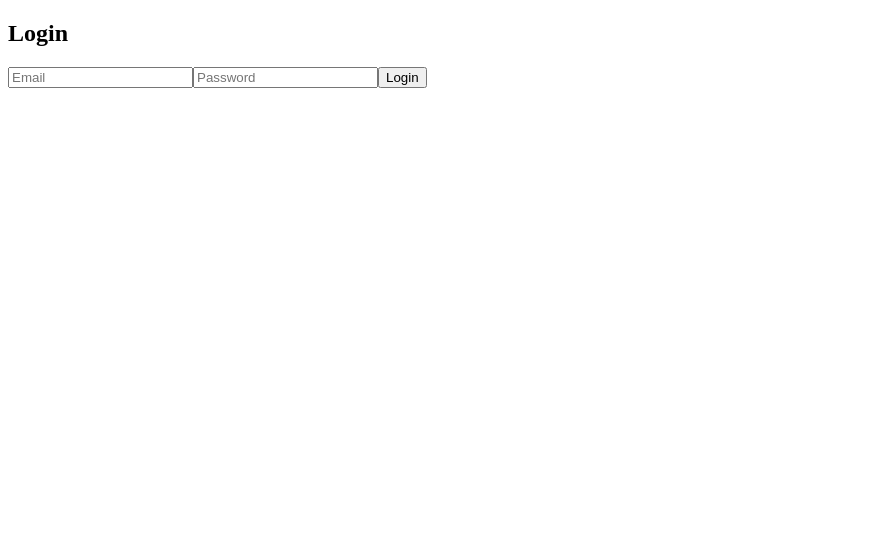
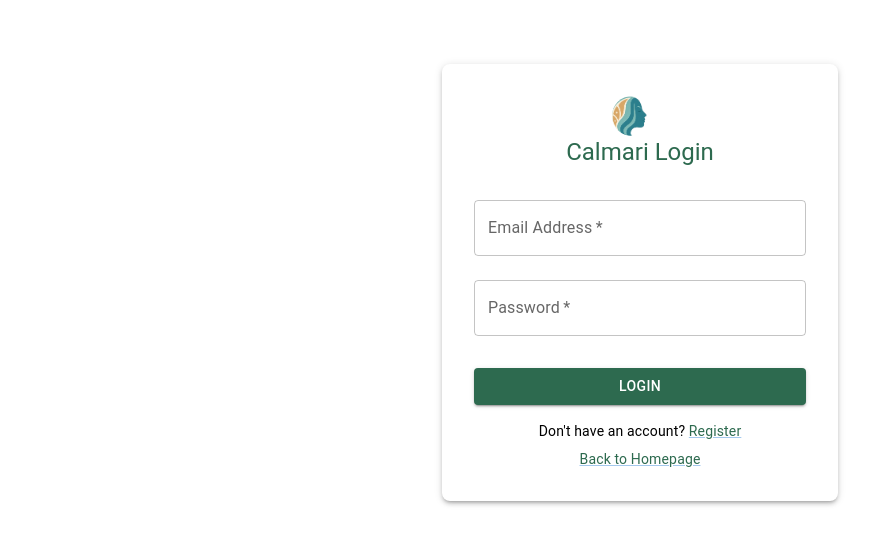
Before and after one commit to excelstephen/calmari-frontend, a React (Vite) app: page /login in a window 1280 px wide. Shown: the top 544 px of the page, without its empty margins (0-895 px from the left). Built offline with nearby package versions, Linux system fonts and the light colour scheme; no server answers.

Commit message:
Update Login UI

```diff
--- a/src/pages/ChatBox.jsx
+++ b/src/pages/ChatBox.jsx
@@ -49,7 +49,7 @@ const ChatBox = () => {
 
     try {
       const res = await fetch(
-        "https://calmari-backend-ec5d7ed7bf56.herokuapp.com/api/chat/",
+        "https://calmari-backend-ec5d7ed7bf56.herokuapp.com/api/chat",
         {
           method: "POST",
           headers: { "Content-Type": "application/json" },
--- a/src/pages/auth/LoginPage.jsx
+++ b/src/pages/auth/LoginPage.jsx
@@ -1,31 +1,121 @@
-// src/pages/auth/LoginPage.js
+// src/pages/Login.jsx
+import {
+  Container, Box, TextField, Typography,
+  Button, Avatar, CircularProgress
+} from '@mui/material';
+import LockOutlinedIcon from '@mui/icons-material/LockOutlined';
+import logo from "../../assets/calmari-mobile-icon-removebg.png";
+import { useState } from 'react';
+import { signInWithEmailAndPassword } from 'firebase/auth';
+import { auth } from '../../firebase'; // make sure this file exports configured Firebase auth
+import { useNavigate } from 'react-router-dom';
+import { Link as RouterLink } from 'react-router-dom';
+import Link from '@mui/material/Link';
 
-import React, { useState } from "react";
-import { signInWithEmailAndPassword } from "firebase/auth";
-import { auth } from "../../firebase";
 
-const LoginPage = () => {
-  const [email, setEmail] = useState("");
-  const [password, setPassword] = useState("");
+export default function Login() {
+  const navigate = useNavigate();
+  const [form, setForm] = useState({ email: '', password: '' });
+  const [loading, setLoading] = useState(false);
+  const [error, setError] = useState('');
 
-  const handleLogin = async () => {
+  const handleChange = (e) =>
+    setForm({ ...form, [e.target.name]: e.target.value });
+
+  const handleSubmit = async (e) => {
+    e.preventDefault();
+    setLoading(true);
+    setError('');
+
     try {
-      const userCredential = await signInWithEmailAndPassword(auth, email, password);
-      console.log("Logged in:", userCredential.user);
-      alert("Login successful!");
-    } catch (error) {
-      alert("Error: " + error.message);
+      await signInWithEmailAndPassword(auth, form.email, form.password);
+      navigate('/');
+    } catch (err) {
+      setError(err.message);
+    } finally {
+      setLoading(false);
     }
   };
 
   return (
-    <div>
-      <h2>Login</h2>
-      <input value={email} onChange={(e) => setEmail(e.target.value)} placeholder="Email" />
-      <input value={password} onChange={(e) => setPassword(e.target.value)} type="password" placeholder="Password" />
-      <button onClick={handleLogin}>Login</button>
-    </div>
+    <Container maxWidth="xs">
+      <Box
+        sx={{
+          mt: 8,
+          display: 'flex',
+          flexDirection: 'column',
+          alignItems: 'center',
+          backgroundColor: '#ffffff',
+          p: 4,
+          borderRadius: 2,
+          boxShadow: 3,
+        }}
+      >
+        {/* <Avatar sx={{ m: 1, bgcolor: '#2D6A4F' }}>
+          <LockOutlinedIcon />
+        </Avatar> */}
+        <Avatar sx={{ bgcolor: "#ffffff", mr: 2 }}>
+          <img src={logo} alt="Calmari Logo" style={{ width: 50, height: 50, marginRight: 10 }} />
+        </Avatar>
+        <Typography component="h1" variant="h5" sx={{ color: '#2D6A4F', mb: 1 }}>
+          Calmari Login
+        </Typography>
+
+        <Box component="form" onSubmit={handleSubmit} sx={{ mt: 1, width: '100%' }}>
+          <TextField
+            margin="normal"
+            required
+            fullWidth
+            label="Email Address"
+            name="email"
+            autoComplete="email"
+            onChange={handleChange}
+          />
+          <TextField
+            margin="normal"
+            required
+            fullWidth
+            label="Password"
+            type="password"
+            name="password"
+            autoComplete="current-password"
+            onChange={handleChange}
+          />
+
+          {error && (
+            <Typography color="error" variant="body2" mt={1}>
+              {error}
+            </Typography>
+          )}
+
+          <Button
+            type="submit"
+            fullWidth
+            variant="contained"
+            sx={{
+              mt: 3,
+              backgroundColor: '#2D6A4F',
+              '&:hover': { backgroundColor: '#40916C' },
+            }}
+            disabled={loading}
+          >
+            {loading ? <CircularProgress size={24} sx={{ color: 'white' }} /> : 'Login'}
+          </Button>
+        </Box>
+        <Typography variant="body2" sx={{ mt: 2 }}>
+          Don't have an account?{' '}
+          <Link component={RouterLink} to="/register" sx={{ color: '#2D6A4F' }}>
+            Register
+          </Link>
+        </Typography>
+
+        <Typography variant="body2" sx={{ mt: 1 }}>
+          <Link component={RouterLink} to="/" sx={{ color: '#2D6A4F' }}>
+            Back to Homepage
+          </Link>
+        </Typography>
+
+      </Box>
+    </Container>
   );
-};
-
-export default LoginPage;
+}
```
Also changed, not shown: src/theme.js (added, +18 -0 lines).
